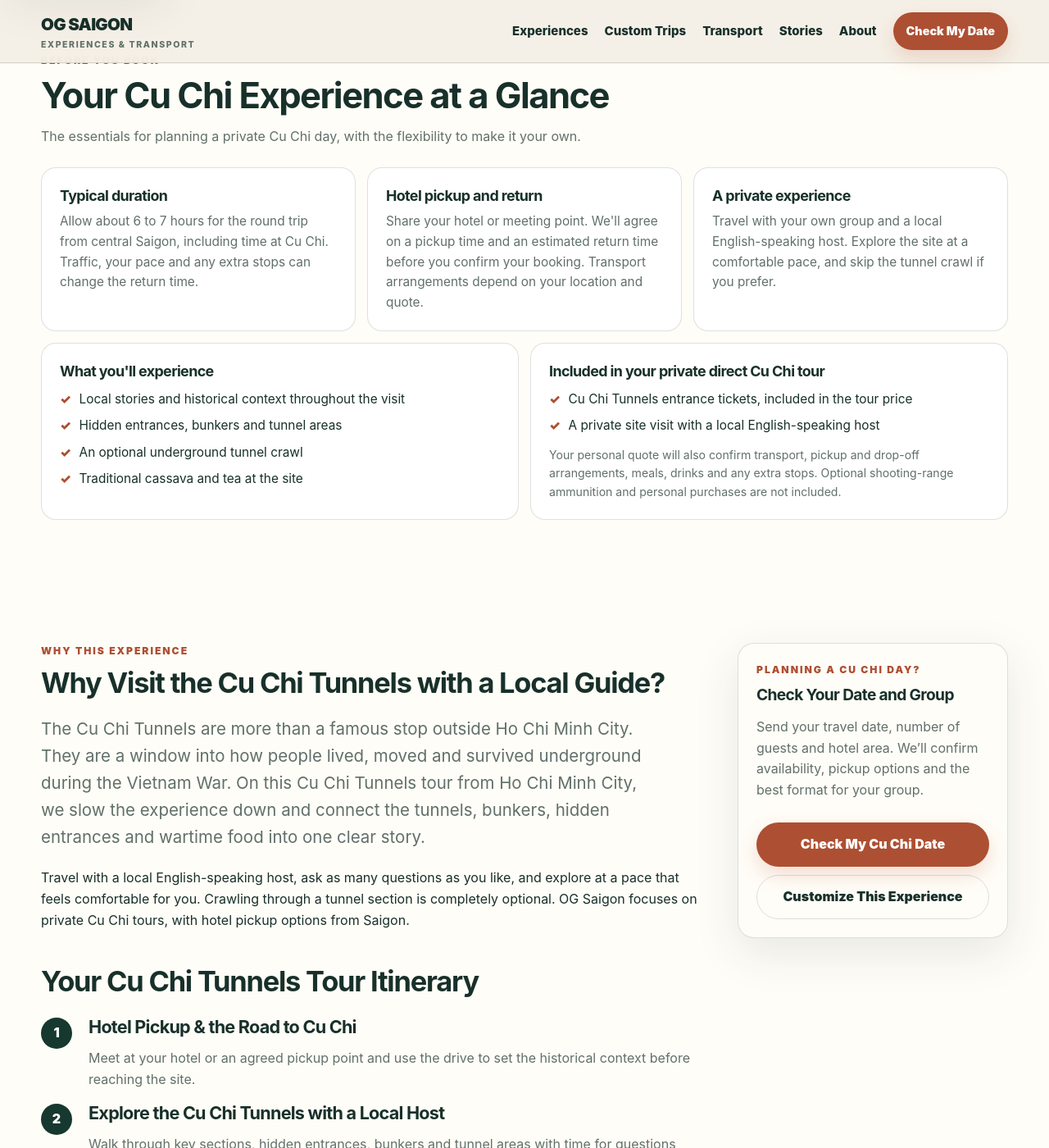
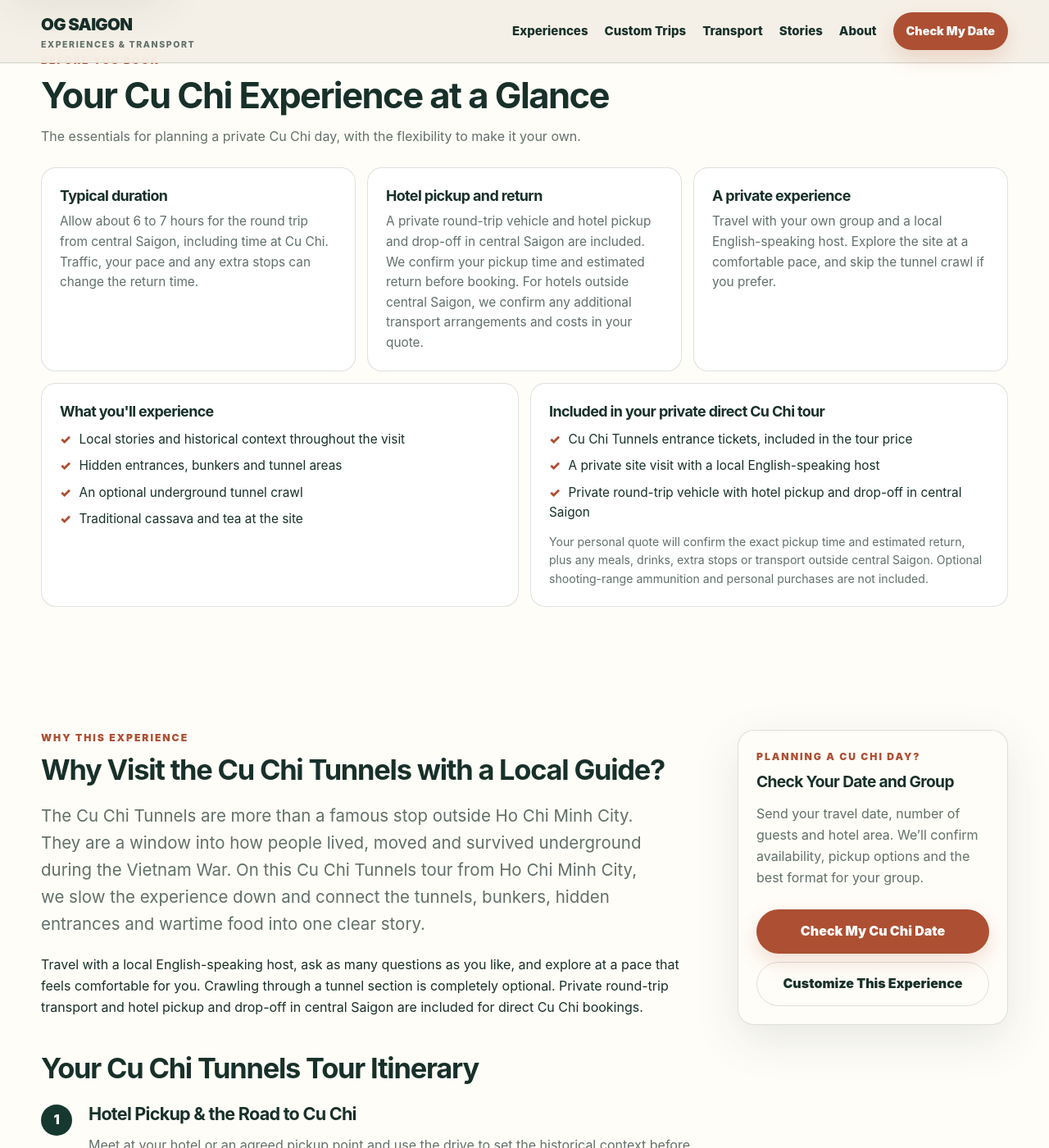
Before and after one commit to DSG2025/DSG2025.github.io, a Jekyll site: the page built from experiences/cu-chi-tunnels/index.html, in a window 1280 px wide and 1400 px high, scrolled down 750 px. Shown: the whole window at 82% size. Built offline with Jekyll 4.4.1, drawn with Linux system fonts in a browser that asks for light colours; some of the changed text lies outside the part shown.

Commit message:
Stage confirmed Cu Chi direct inclusions and central Saigon private pickup policy

```diff
--- a/experiences/cu-chi-tunnels/index.html
+++ b/experiences/cu-chi-tunnels/index.html
@@ -45,7 +45,7 @@ layout: null
 <span class="fact">Local English-speaking host</span>
 <span class="fact">Private tour</span>
 <span class="fact">About 6 to 7 hours</span>
-<span class="fact">Hotel pickup options</span>
+<span class="fact">Private car and central hotel transfers included</span>
 <span class="fact">Entrance tickets included</span>
 </div>
 </div>
@@ -64,7 +64,7 @@ layout: null
 </div>
 <div class="cu-chi-quick-item">
 <h3>Hotel pickup and return</h3>
-<p>Share your hotel or meeting point. We'll agree on a pickup time and an estimated return time before you confirm your booking. Transport arrangements depend on your location and quote.</p>
+<p>A private round-trip vehicle and hotel pickup and drop-off in central Saigon are included. We confirm your pickup time and estimated return before booking. For hotels outside central Saigon, we confirm any additional transport arrangements and costs in your quote.</p>
 </div>
 <div class="cu-chi-quick-item">
 <h3>A private experience</h3>
@@ -86,8 +86,9 @@ layout: null
 <ul class="bullets">
 <li>Cu Chi Tunnels entrance tickets, included in the tour price</li>
 <li>A private site visit with a local English-speaking host</li>
+<li>Private round-trip vehicle with hotel pickup and drop-off in central Saigon</li>
 </ul>
-<p class="cu-chi-quote-note">Your personal quote will also confirm transport, pickup and drop-off arrangements, meals, drinks and any extra stops. Optional shooting-range ammunition and personal purchases are not included.</p>
+<p class="cu-chi-quote-note">Your personal quote will confirm the exact pickup time and estimated return, plus any meals, drinks, extra stops or transport outside central Saigon. Optional shooting-range ammunition and personal purchases are not included.</p>
 </div>
 </div>
 </div>
@@ -98,7 +99,7 @@ layout: null
 <div class="eyebrow">Why this experience</div>
 <h2>Why Visit the Cu Chi Tunnels with a Local Guide?</h2>
 <p class="lead">The Cu Chi Tunnels are more than a famous stop outside Ho Chi Minh City. They are a window into how people lived, moved and survived underground during the Vietnam War. On this Cu Chi Tunnels tour from Ho Chi Minh City, we slow the experience down and connect the tunnels, bunkers, hidden entrances and wartime food into one clear story.</p>
-<p>Travel with a local English-speaking host, ask as many questions as you like, and explore at a pace that feels comfortable for you. Crawling through a tunnel section is completely optional. OG Saigon focuses on private Cu Chi tours, with hotel pickup options from Saigon.</p>
+<p>Travel with a local English-speaking host, ask as many questions as you like, and explore at a pace that feels comfortable for you. Crawling through a tunnel section is completely optional. Private round-trip transport and hotel pickup and drop-off in central Saigon are included for direct Cu Chi bookings.</p>
 <h2 class="section-subheading">Your Cu Chi Tunnels Tour Itinerary</h2>
 <div class="timeline">
 <div class="timeline-item">
@@ -140,7 +141,7 @@ layout: null
 <h2 class="section-subheading">A Private Cu Chi Experience</h2>
 <p>This is not designed as a rushed checklist of photo stops. The focus is on understanding the place, having time for questions and adjusting the pace to your group. Our Cu Chi tours are private, so the pace can be adjusted around your group and your questions.</p>
 <h2 class="section-subheading">Hotel Pickup and Transport from Ho Chi Minh City</h2>
-<p>Hotel pickup can be arranged depending on your location and itinerary. Send us your hotel area, travel date and group size on WhatsApp and we’ll confirm the most convenient pickup plan for your group.</p>
+<p>For private Cu Chi tours booked directly with OG Saigon, a private vehicle with round-trip pickup and drop-off at hotels in central Saigon is included. Send us your hotel area, travel date and group size. We’ll confirm the pickup time and estimated return before booking. If your hotel is outside central Saigon, any additional transport arrangements and costs will be confirmed in your quote.</p>
 <h2 class="section-subheading">What We Focus On</h2>
 <ul class="bullets">
 <li>Historical context without a rushed lecture</li>
@@ -148,7 +149,7 @@ layout: null
 <li>Time to ask questions</li>
 <li>Freedom to choose whether you want to crawl through a tunnel section</li>
 <li>Private Cu Chi tours with a flexible pace</li>
-<li>Comfortable transport options and a pace that works for your group</li>
+<li>Private round-trip transport from central Saigon and a pace that works for your group</li>
 </ul>
 <h2 class="section-subheading">Want to Combine Cu Chi with Saigon’s War History?</h2>
 <p>If you want a fuller historical day, you can combine Cu Chi with the War Remnants Museum in Ho Chi Minh City. It connects the experience at the tunnels with the wider story of the war and its impact on Vietnam.</p>
@@ -176,10 +177,11 @@ layout: null
 <article class="card"><div class="card-body"><h3>Are Cu Chi entrance tickets included?</h3><p>Yes. Cu Chi entrance tickets are included in the price of every private Cu Chi tour booked directly with OG Saigon. Optional shooting-range ammunition and personal purchases are separate. Third-party bookings follow the inclusions on their selected listing.</p></div></article>
 <article class="card"><div class="card-body"><h3>Is the Cu Chi Tunnels tour private?</h3><p>Yes. The Cu Chi format shown on this page is private. Tours booked through a third-party platform such as GetYourGuide or Viator follow the specific product listing you selected, so please check that listing for its group format.</p></div></article>
 <article class="card"><div class="card-body"><h3>Do I have to crawl through the tunnels?</h3><p>No. Going inside a tunnel section is completely optional. You can still explore the site, entrances, bunkers and exhibits without crawling underground.</p></div></article>
-<article class="card"><div class="card-body"><h3>Can you pick us up from our hotel in Ho Chi Minh City?</h3><p>Hotel pickup can be arranged for many locations in Ho Chi Minh City. Send us your hotel name or area when you contact us and we’ll confirm the pickup plan.</p></div></article>
+<article class="card"><div class="card-body"><h3>Can you pick us up from our hotel in Ho Chi Minh City?</h3><p>Yes. Private round-trip transport and hotel pickup and drop-off in central Saigon are included for direct private Cu Chi tours. Share your hotel name so we can confirm the pickup time and estimated return. Hotels outside the central area may require separately quoted transport arrangements.</p></div></article>
 <article class="card"><div class="card-body"><h3>What should I wear to the Cu Chi Tunnels?</h3><p>Light, comfortable clothing and stable walking shoes are a good choice. Parts of the site are outdoors and the ground can be uneven, especially after rain.</p></div></article>
 <article class="card"><div class="card-body"><h3>Is the tour suitable if I have limited mobility or do not want to crawl?</h3><p>The underground crawl is optional and the experience can be taken at a relaxed pace. If anyone in your group has mobility concerns, mention this in your first message so we can help you understand what to expect.</p></div></article>
 <article class="card"><div class="card-body"><h3>Can I combine Cu Chi with the War Remnants Museum?</h3><p>Yes. If you want a deeper historical day, see our <a href="/experiences/cu-chi-war-museum/">Cu Chi Tunnels &amp; War Remnants Museum tour</a>, which connects the tunnel experience with the wider story of the war in Saigon.</p></div></article>
+<article class="card"><div class="card-body"><h3>Do we visit Ben Dinh or Ben Duoc?</h3><p>Our usual direct Cu Chi visit is at Ben Dinh. If you prefer Ben Duoc, mention it when you enquire so we can confirm a private arrangement for your trip.</p></div></article>
 <article class="card"><div class="card-body"><h3>Can you customize the Cu Chi itinerary?</h3><p>Yes. If Cu Chi is only one part of what you want to see, tell us your interests and available time and we can help build a <a href="/custom-trip/">private custom Saigon day</a> around your trip.</p></div></article>
 <article class="card"><div class="card-body"><h3>How do I check availability?</h3><p>Send us your preferred date, number of guests and hotel area on WhatsApp. We’ll confirm availability, pickup options and the best format for your group.</p></div></article>
 </div>
```
